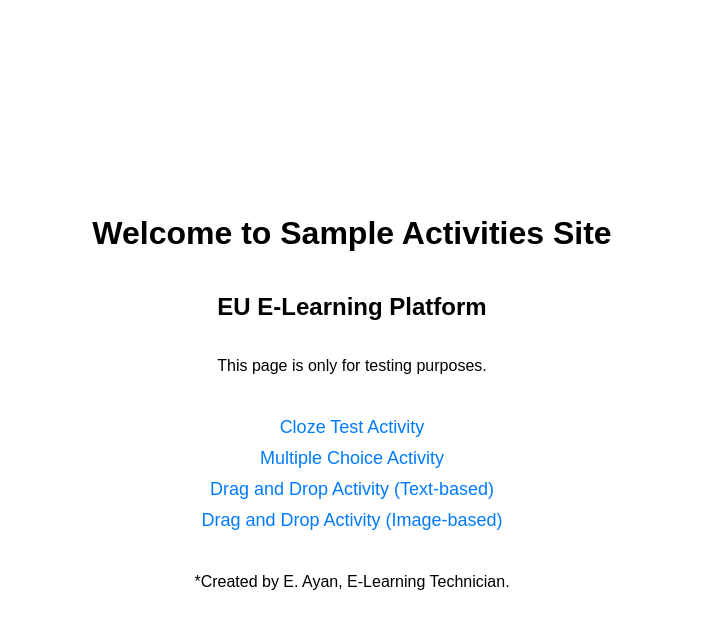
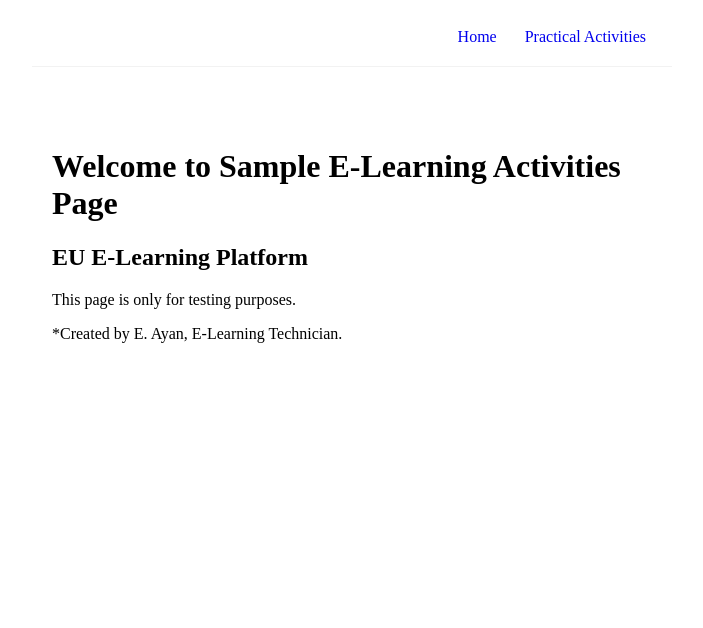
Before and after one commit to eayan/eu_elearning, a React (Create React App) app: page / in a window 1280 px wide. Shown: the top 628 px of the page, without its empty margins (288-991 px from the left). Built offline with nearby package versions, Linux system fonts and the light colour scheme.

Commit message:
Navbar was added.

```diff
--- a/src/App.css
+++ /dev/null
@@ -1,85 +0,0 @@
-/* src/App.css */
-.App {
-  display: flex;
-  flex-direction: column;
-  align-items: center;
-  justify-content: center;
-  text-align: center;
-  font-family: Arial, sans-serif;
-  height: 100vh;
-}
-/*
-textarea {
-  margin: 20px 0;
-  padding: 10px;
-  font-size: 16px;
-}
-
-button {
-  padding: 10px 20px;
-  font-size: 16px;
-  cursor: pointer;
-}
-
-.main-page {
-  display: flex;
-  flex-direction: column;
-  align-items: center;
-  justify-content: center;
-  height: 100vh;
-  text-align: center;
-}
-
-.main-page ul {
-  list-style-type: none;
-  padding: 0;
-}
-
-.main-page li {
-  margin: 10px 0;
-}
-
-.main-page a {
-  text-decoration: none;
-  color: #007bff;
-  font-size: 18px;
-}
-
-.main-page a:hover {
-  text-decoration: underline;
-}
-
-.App-logo {
-  height: 40vmin;
-  pointer-events: none;
-}
-
-@media (prefers-reduced-motion: no-preference) {
-  .App-logo {
-    animation: App-logo-spin infinite 20s linear;
-  }
-}
-
-.App-header {
-  background-color: #282c34;
-  min-height: 100vh;
-  display: flex;
-  flex-direction: column;
-  align-items: center;
-  justify-content: center;
-  font-size: calc(10px + 2vmin);
-  color: white;
-}
-
-.App-link {
-  color: #61dafb;
-}
-
-@keyframes App-logo-spin {
-  from {
-    transform: rotate(0deg);
-  }
-  to {
-    transform: rotate(360deg);
-  }
-} */
--- a/src/App.js
+++ b/src/App.js
@@ -1,11 +1,12 @@
 // src/App.js
 import React from 'react';
-import { BrowserRouter as Router, Route, Routes } from 'react-router-dom';
+import { BrowserRouter as Router, Route, Routes, Switch } from 'react-router-dom';
 import MainPage from './MainPage';
 import ClozeTestActivity from './ClozeTest';
 import MultipleChoice from './MultipleChoice';
 import DragDrop from './DragDrop';
-import './App.css';
+import NavBar from './NavBar';
+import Home from './Home'
 import './ClozeTest.css';
 import './MultipleChoice.css';
 import './DragDrop.css';
@@ -14,12 +15,18 @@ const App = () => {
   return (
     <Router>
       <div className="App">
+      <NavBar />
+      <div className='content'>
+        <switch>
         <Routes>
-          <Route path="/" element={<MainPage />} />
-          <Route path="/cloze-test" element={<ClozeTestActivity />} />
-          <Route path="/multiple-choice" element={<MultipleChoice />} />
-          <Route path="/drag-drop" element={<DragDrop />} />
+          <Route exact path="/" element={<Home />} />
+          <Route path="/content" element={<MainPage />} />
+          <Route path="/content/cloze-test" element={<ClozeTestActivity />} />
+          <Route path="/content/multiple-choice" element={<MultipleChoice />} />
+          <Route path="/content/drag-drop" element={<DragDrop />} />
         </Routes>
+        </switch>
+      </div>
       </div>
     </Router>
   );
--- /dev/null
+++ b/src/Home.js
@@ -0,0 +1,12 @@
+const Home  = () => {
+    return (
+        <div className="home">
+      <h1>Welcome to Sample E-Learning Activities Page</h1>
+      <h2>EU E-Learning Platform</h2>
+        <break></break>
+        <p>This page is only for testing purposes.</p>
+        <p>*Created by E. Ayan, E-Learning Technician.</p>
+            </div>
+      );
+}
+export default Home ;
--- a/src/MainPage.js
+++ b/src/MainPage.js
@@ -6,25 +6,17 @@ import './MainPage.css';
 const MainPage = () => {
   return (
     <div className="main-page">
-      <h1>Welcome to Sample Activities Site</h1>
-      <h2>EU E-Learning Platform</h2>
-        <break></break>
-        <p>This page is only for testing purposes.</p>
       <ul>
         <li>
-          <Link to="/cloze-test">Cloze Test Activity</Link>
+          <Link to="/content/cloze-test">Cloze Test Activity</Link>
         </li>
         <li>
-          <Link to="/multiple-choice">Multiple Choice Activity</Link>
+          <Link to="/content/multiple-choice">Multiple Choice Activity</Link>
         </li>
         <li>
-          <Link to="/drag-drop">Drag and Drop Activity (Text-based)</Link>
-        </li>
-        <li>
-          <Link to="/drag-drop">Drag and Drop Activity (Image-based)</Link>
+          <Link to="/content/drag-drop">Drag and Drop Activity (Text-based)</Link>
         </li>
       </ul>
-      <p>*Created by E. Ayan, E-Learning Technician.</p>
     </div>
   );
 };
--- /dev/null
+++ b/src/NavBar.js
@@ -0,0 +1,15 @@
+import React from 'react';
+import { Link } from 'react-router-dom';
+
+const NavBar  = () => {
+    return (
+        <nav className="navbar">
+            <div className="links">
+                <Link to="/">Home</Link>
+                <Link to="/content">Practical Activities</Link>
+            </div>
+        </nav>
+      );
+}
+
+export default NavBar ;
--- a/src/index.css
+++ b/src/index.css
@@ -1,13 +1,35 @@
-body {
+@import url('https://fonts.googleapis.com/css2?family=Quicksand:wght@300..700&display=swap')
+
+/* base styles */
+* {
   margin: 0;
-  font-family: -apple-system, BlinkMacSystemFont, 'Segoe UI', 'Roboto', 'Oxygen',
-    'Ubuntu', 'Cantarell', 'Fira Sans', 'Droid Sans', 'Helvetica Neue',
-    sans-serif;
-  -webkit-font-smoothing: antialiased;
-  -moz-osx-font-smoothing: grayscale;
+  font-family: "Quicksand";
+  color: #333;
 }
-
-code {
-  font-family: source-code-pro, Menlo, Monaco, Consolas, 'Courier New',
-    monospace;
+.navbar {
+  padding: 20px;
+  display: flex;
+  align-items: center;
+  max-width: 600px;
+  margin: 0 auto;
+  border-bottom: 1px solid #f2f2f2;
 }
+.navbar h1 {
+  color: #f1356d;
+}
+.navbar .links {
+  margin-left: auto;
+}
+.navbar a {
+  margin-left: 16px;
+  text-decoration: none;
+  padding: 6px;
+}
+.navbar a:hover {
+  color: #f1356d;
+}
+.content {
+  max-width: 600px;
+  margin: 40px auto;
+  padding: 20px;
+}
```
Also changed, not shown: src/logo.svg (deleted).
